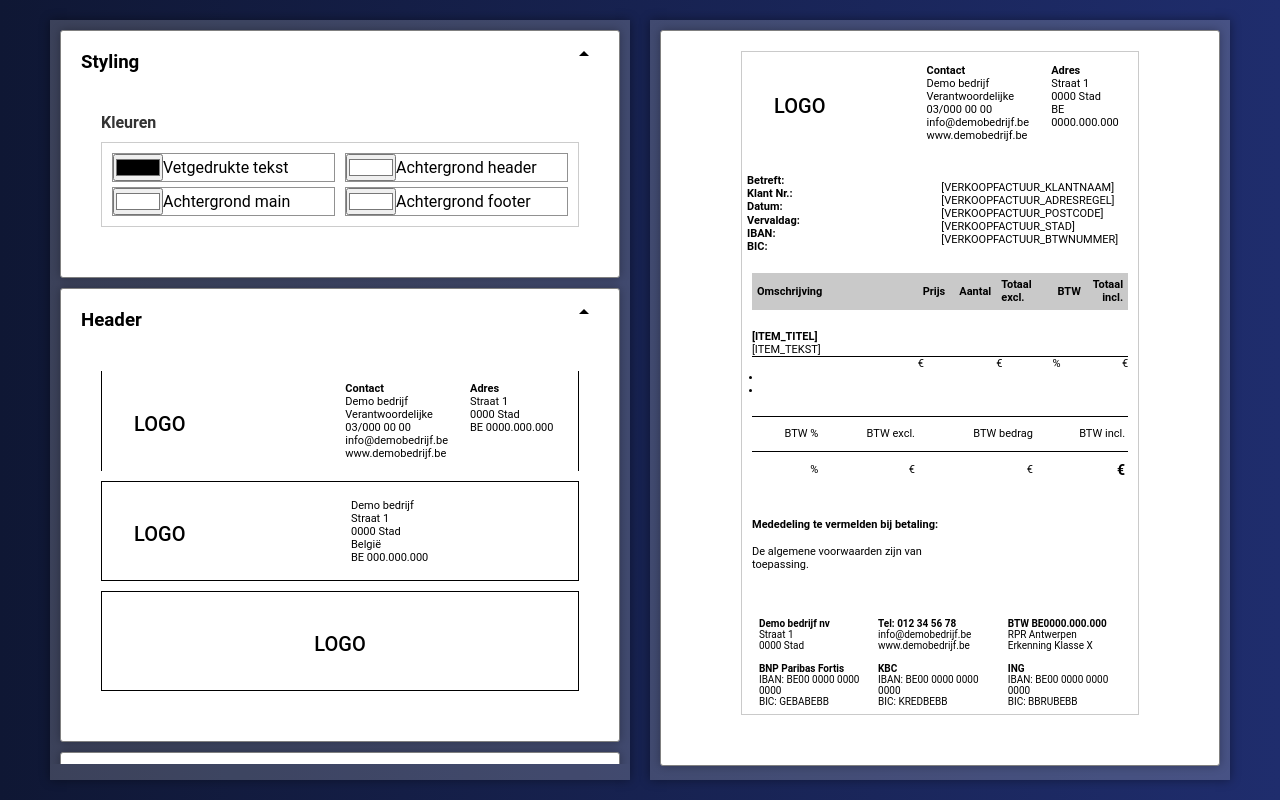
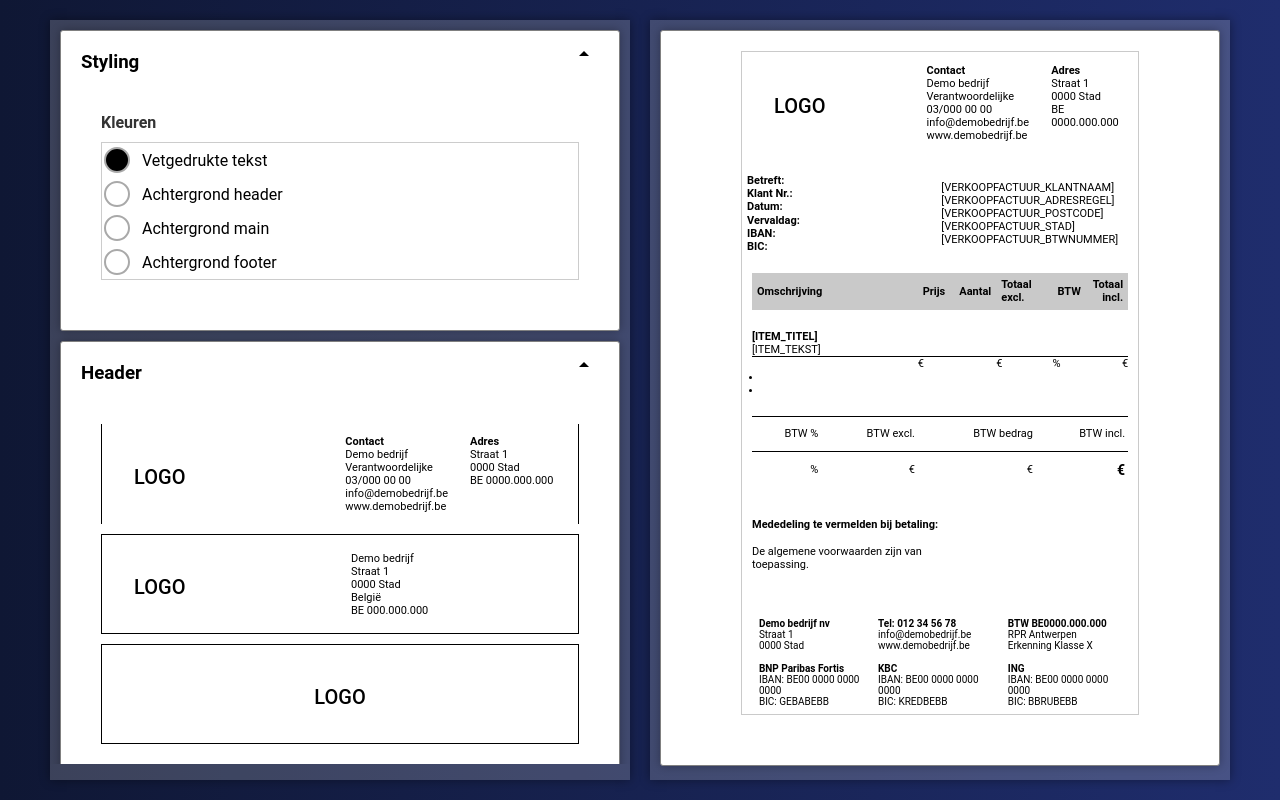
Before and after one commit to Karen03y/iamd-stage-wizard, an Angular app: page / in a window 1280 px wide. Built offline with nearby package versions, Linux system fonts and the light colour scheme.

Commit message:
color pickers gestyled

```diff
--- a/src/app/app.component.css
+++ b/src/app/app.component.css
@@ -70,27 +70,6 @@
   padding: 20px;
 }
 
-/* Color Picker */
-.color-picker {
-  border: solid rgb(145, 145, 145) 1px;
-  display: flex;
-  align-items: center;
-  margin-bottom: 5px;
-}
-
-.color-picker-circle {
-  width: 30px;
-  height: 30px;
-  margin: 10px;
-  border: 1px solid #535353;
-  border-radius: 50%;
-  cursor: pointer;
-}
-
-.color-picker-circle:hover {
-  border-width: 2px;
-}
-
 /* Preview Document */
 .preview-doc {
   box-shadow: 0px 0px 10px 0px rgba(0, 0, 0, 0.3);
--- a/src/app/components/styling/styling.component.css
+++ b/src/app/components/styling/styling.component.css
@@ -22,7 +22,6 @@
 
 .tab-content {
   border: 1px solid #ccc;
-  padding: 10px 0 5px 10px;
 }
 
 .tab-pane {
@@ -33,24 +32,28 @@
   display: block;
 }
 
-select {
-  margin: 5px;
-  padding: 0.5rem;
-  font-size: 1rem;
-  border: 1px solid #ccc;
-  border-radius: 4px;
+.color-picker {
+  display: flex;
+  flex-direction: row;
+  align-items: center;
+  gap: 10px;
 }
 
-.color-pickers-container {
-  display: flex;
-  flex-wrap: wrap;
+#color {
+  -webkit-appearance: none;
+  -moz-appearance: none;
+  appearance: none;
+  width: 30px;
+  height: 34px;
+  background-color: transparent;
+  border: none;
+  cursor: pointer;
 }
-
-.color-picker {
-  width: calc(50% - 10px);
-  border: solid rgb(145, 145, 145) 1px;
-  display: flex;
-  align-items: center;
-  margin-bottom: 5px;
-  margin-right: 10px;
+#color::-webkit-color-swatch {
+  border-radius: 50%;
+  border: 2px solid #a9a9a9;
 }
+#color::-moz-color-swatch {
+  border-radius: 50%;
+  border: 2px solid #a9a9a9;
+}
--- a/src/app/components/styling/styling.component.html
+++ b/src/app/components/styling/styling.component.html
@@ -24,15 +24,15 @@
         <div class="color-picker" *ngFor="let color of colors">
           <input
             type="color"
+            id="color"
             [(ngModel)]="color.value"
             (change)="updateColor(color.value, color.label)"
           />
-          <p>{{ color.label }}</p>
+          <label for="color">{{ color.label }}</label>
         </div>
       </div>
-    </div>
 
-    <!--   <div id="fonts" class="tab-pane" [class.active]="selectedTab === 'fonts'">
+      <!--   <div id="fonts" class="tab-pane" [class.active]="selectedTab === 'fonts'">
       <form>
         <label for="fontSelect">Kies een lettertype:</label>
         <select id="fontSelect" name="selectedFont" [(ngModel)]="selectedFont">
@@ -43,5 +43,6 @@
       </form>
     </div>
   </div> -->
+    </div>
   </div>
 </div>
```
